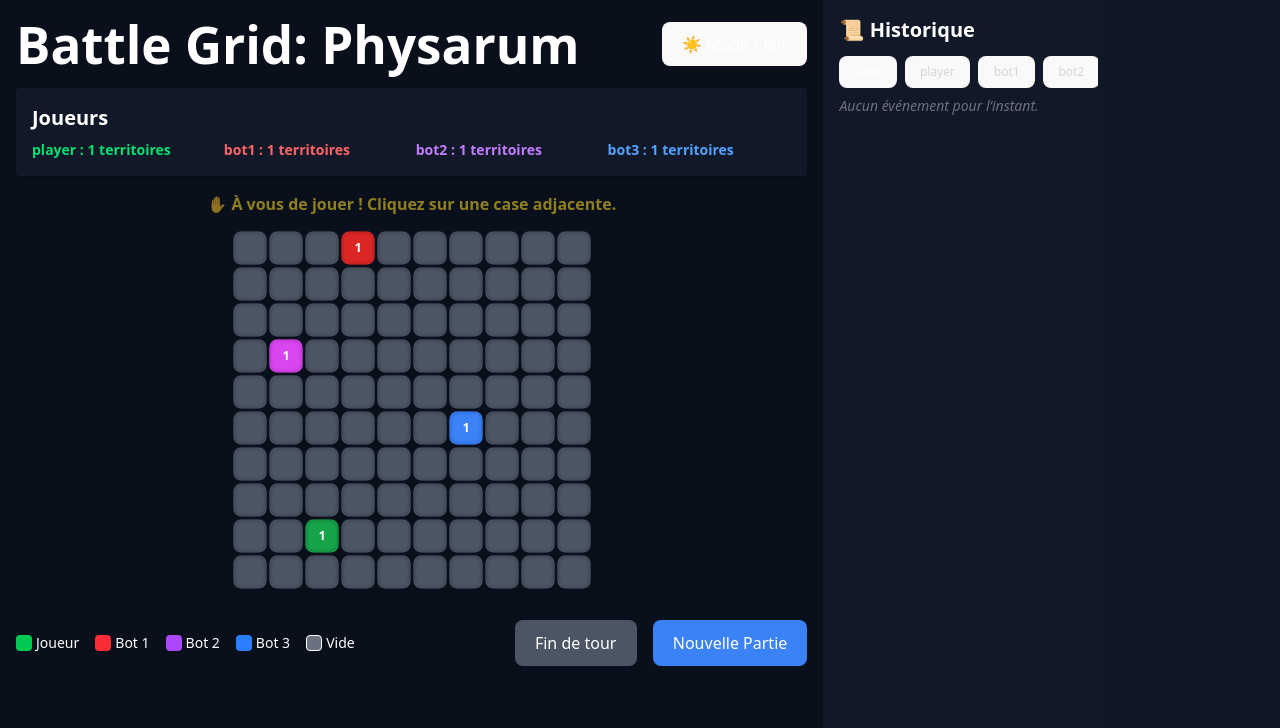
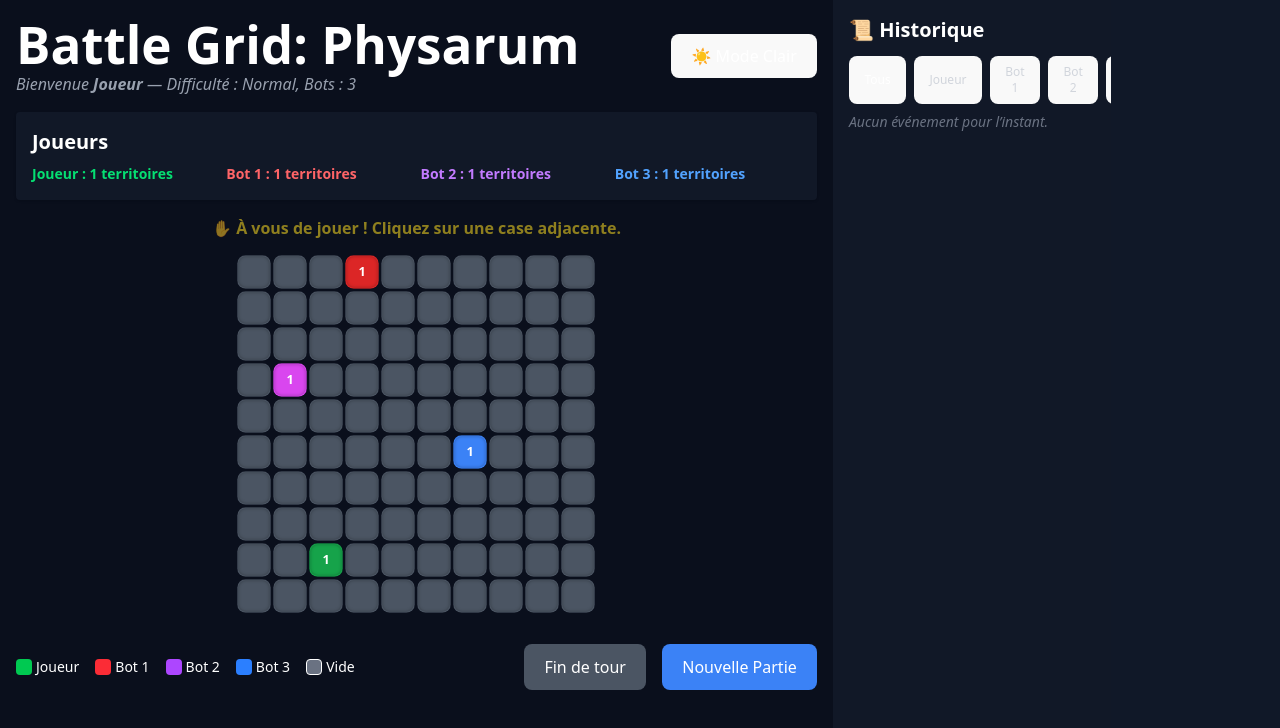
Before and after one commit to Erwan1202/Physarum, a React (Vite) app: page / in a window 1280 px wide. Both pictures are taken after a click on the button "Lancer la partie 🚀". Shown: the top 728 px of the page. Built offline with nearby package versions, Linux system fonts and the light colour scheme.

Commit message:
Enhance GameBoard component with player details and difficulty settings in the UI

```diff
--- a/src/components/GameBoard.jsx
+++ b/src/components/GameBoard.jsx
@@ -12,6 +12,9 @@ function App() {
     resetGame,
     winner,
     log,
+    playerName,
+    difficulty,
+    botCount,
   } = useGameStore()
 
   const currentPlayer = players[currentPlayerIndex]
@@ -52,7 +55,12 @@ function App() {
       {/* Colonne gauche = Jeu */}
       <div className="flex flex-col gap-4 p-4 w-full lg:w-3/4">
         <div className="flex justify-between items-center">
-          <h1 className="text-4xl font-bold">Battle Grid: Physarum</h1>
+          <div>
+            <h1 className="text-4xl font-bold">Battle Grid: Physarum</h1>
+            <h2 className="text-md text-gray-400 italic">
+              Bienvenue <span className="font-semibold">{playerName || 'Joueur'}</span> — Difficulté : <span className="capitalize">{difficulty || 'Normal'}</span>, Bots : {botCount ?? 3}
+            </h2>
+          </div>
           <button
             onClick={() => setDarkMode(!darkMode)}
             className="border px-2 py-1 rounded text-sm"
@@ -66,7 +74,7 @@ function App() {
           <div className="grid grid-cols-2 sm:grid-cols-4 gap-2">
             {players.map(p => (
               <div key={p.id} className={`${getColorText(p.id)} font-semibold`}>
-                {p.id} : {countOwnedCells(p.id)} territoires
+                {p.name || p.id} : {countOwnedCells(p.id)} territoires
               </div>
             ))}
           </div>
@@ -127,13 +135,13 @@ function App() {
         <h2 className="text-xl font-bold mb-3">📜 Historique</h2>
 
         <div className="flex gap-2 mb-2 text-xs">
-          {['all', 'player', 'bot1', 'bot2', 'bot3'].map(p => (
+          {['all', ...players.map(p => p.id)].map(p => (
             <button
               key={p}
               onClick={() => setFilter(p)}
               className={`px-2 py-1 rounded border ${filter === p ? 'bg-blue-500 text-white' : 'bg-transparent text-gray-300 hover:bg-gray-700'}`}
             >
-              {p === 'all' ? 'Tous' : p}
+              {p === 'all' ? 'Tous' : players.find(pl => pl.id === p)?.name || p}
             </button>
           ))}
         </div>
```
